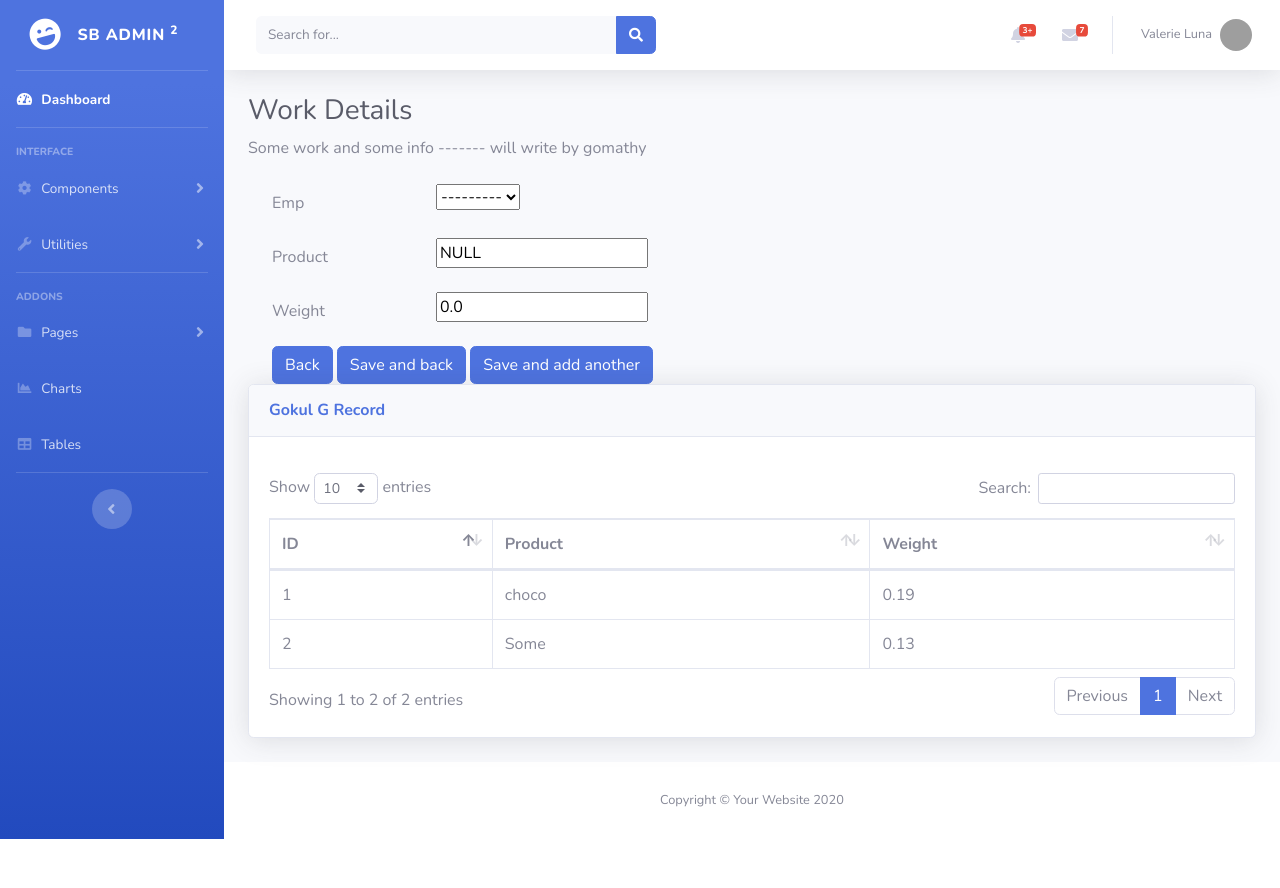
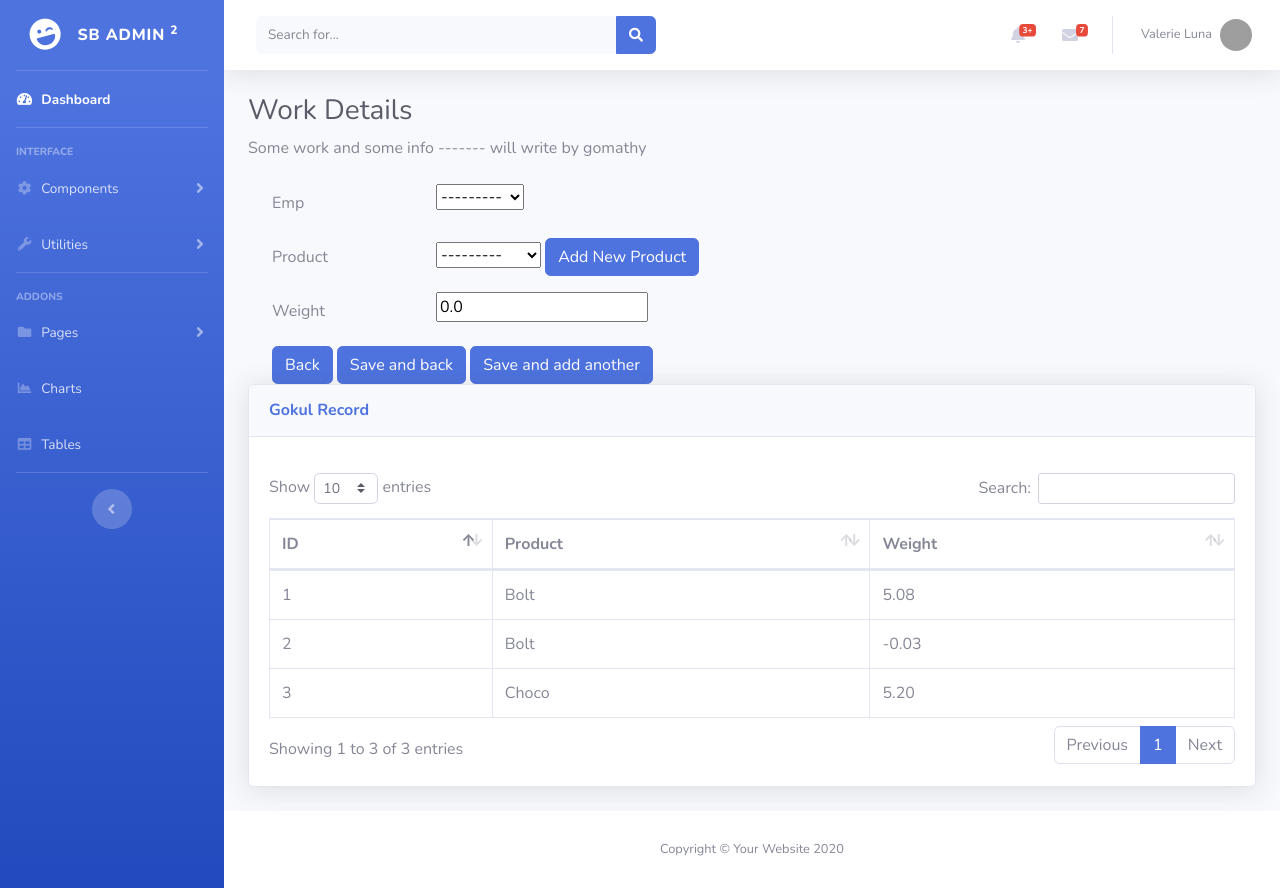
Before and after one commit to OlcaytoKorcan/Global-Industry, a Django app: page /1/update_work/ in a window 1280 px wide. Before the commit the page ends 839 px from the top, so only its background shows below. Run offline with Django 3.2, Linux system fonts and the light colour scheme; data comes from the database, SQL or seed files in the repository; some libraries are stand-ins or nearby versions; grey boxes are pictures that could not be loaded.

Commit message:
products added

```diff
--- a/inventory/admin.py
+++ b/inventory/admin.py
@@ -1,9 +1,10 @@
 from django.contrib import admin
 
-from .models import Employee, Product, Salary
+from .models import *
 
 # Register your models here.
 
 admin.site.register(Salary)
 admin.site.register(Employee)
-admin.site.register(Product)
+admin.site.register(Products)
+admin.site.register(Work)
--- a/inventory/forms.py
+++ b/inventory/forms.py
@@ -10,3 +10,9 @@
 	class Meta:
 		model=Work
 		fields=('emp', 'product', 'weight')
+
+
+class ProductForm(forms.ModelForm):
+	class Meta:
+		model=Products
+		fields=('name','cost','wages','weight')
--- a/inventory/models.py
+++ b/inventory/models.py
@@ -5,11 +5,11 @@
 
 # Create your models here.
 
-class Product(models.Model):
+class Products(models.Model):
 	name = models.CharField("Product Name", max_length=30)
-	cost = models.IntegerField("Cost per Kg", default=0)
-	wages = models.DecimalField(max_digits=5, decimal_places=3) # wages per Kg
-	weight = models.DecimalField(max_digits=7, decimal_places=3) # weight of the products in kg
+	cost = models.DecimalField(max_digits=7, decimal_places=2) # cost per Kg
+	wages = models.DecimalField(max_digits=7, decimal_places=2) # wages per Kg
+	weight = models.DecimalField(max_digits=7, decimal_places=2) # weight of the products in kg
 
 	def is_available(self, w): # use for reduce_product
 		return ((self.weight - w) >= 0)
@@ -78,5 +78,5 @@
 
 class Work(models.Model):
 	emp = models.ForeignKey(Employee, on_delete=models.CASCADE)
-	product = models.CharField(max_length=30, default='NULL', blank=True)
+	product = models.ForeignKey(Products, on_delete=models.CASCADE)
 	weight = models.DecimalField(max_digits=12, decimal_places=2,  default=0.0, blank=True)
--- a/inventory/templates/inventory/update_work.html
+++ b/inventory/templates/inventory/update_work.html
@@ -15,9 +15,18 @@
 		{% for field in wform %}
 
 		<div class="form-group row">
-			<label for="id_{{field.name}}" class="col-2 col-form-label"> {{ field.label}}</label>
+
+
+
+			<label for="id_{{field.name}}" class="col-2 col-form-label"> {{ field.label}} </label>
 			<div class="col-10">
 				{{ field }}
+
+        {% if field.label == 'Product' %}
+                <a href="{% url 'inventory:add_product' %}" class="btn btn-primary" role="button">
+                Add New Product </a>
+        {% endif %}
+
 			</div>
 
 		</div>
--- a/inventory/urls.py
+++ b/inventory/urls.py
@@ -15,4 +15,7 @@
  	path('<int:emp_id>/delete_employee/', views.delete_employee, name='delete_employee'),
  	path('<int:emp_id>/update_work/', views.update_work, name='update_work'),
 
+ 	# for product
+ 	path('add_product/',views.add_product,name='add_product'),
+
 ]
--- a/inventory/views.py
+++ b/inventory/views.py
@@ -63,3 +63,15 @@
 	else:
 		wform = WorkForm()
 		return render(request, 'inventory/update_work.html', {'wform' : wform, 'wk' : wk, 'emp' : emp })
+
+
+def add_product(request):
+	if request.method=="POST":
+		form=ProductForm(request.POST)
+
+		if form.is_valid():
+			form.save()
+		return redirect('/dashboard')
+	else:
+		form=ProductForm()
+		return render(request,'inventory/add_product.html',{'form': form})
```
Also changed, not shown: inventory/templates/inventory/add_product.html (added, +23 -0 lines), db.sqlite3, inventory/migrations/0001_initial.py, inventory/migrations/0002_work.py (deleted).
